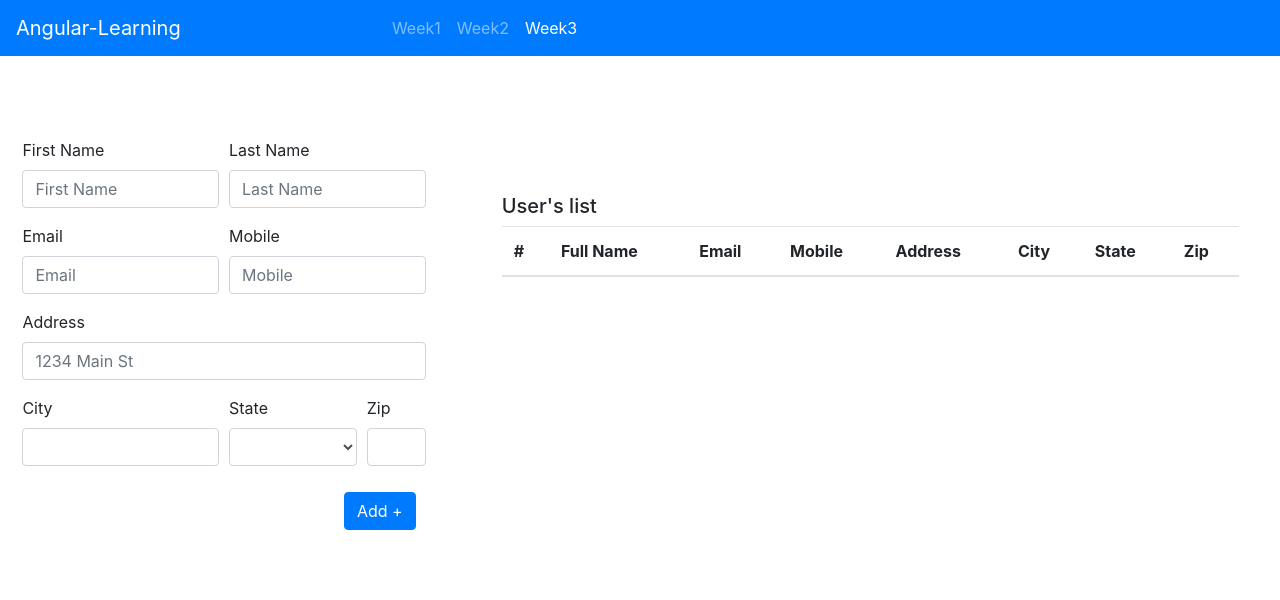
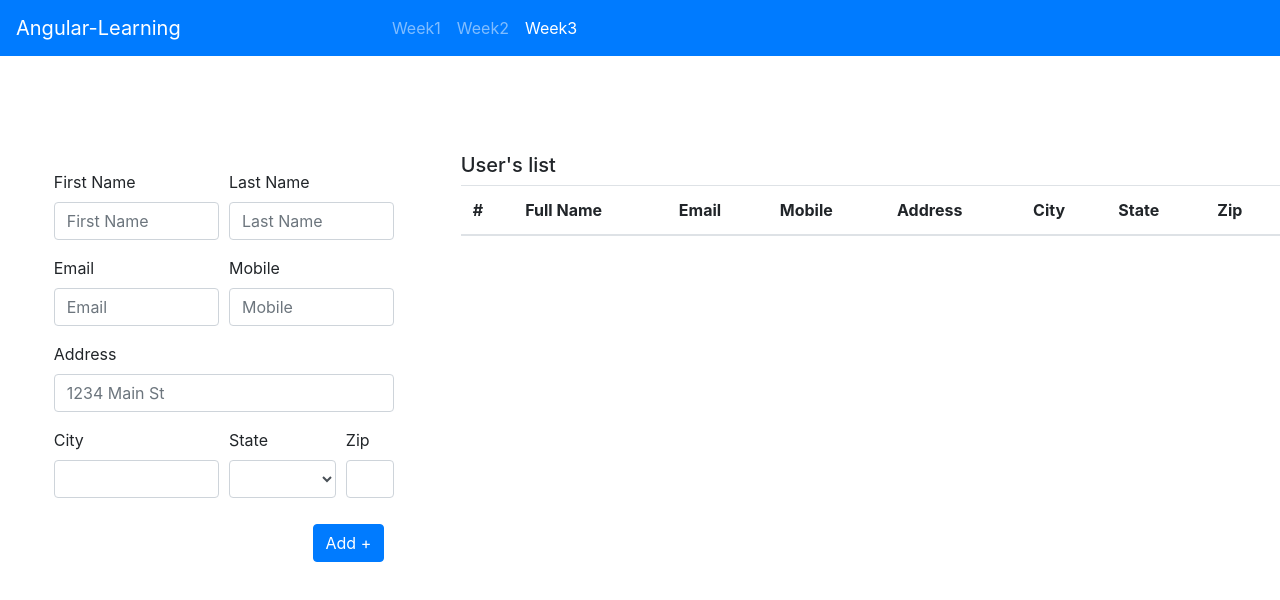
Before and after one commit to amit-sps/Angular, an Angular app: page /week3 in a window 1280 px wide. Shown: the top 600 px of the page. Built offline with nearby package versions, Linux system fonts and the light colour scheme.

Commit message:
style changes

```diff
--- a/src/app/week3/week3.component.css
+++ b/src/app/week3/week3.component.css
@@ -1,13 +1,17 @@
-.week3Container{
-    height: 92.5vh;
+.week3Container {
+    height: auto;
     display: grid;
     grid-template-columns: 35% 1fr;
     gap: 1%;
     margin-top: 15px;
 }
 
-.productForm , .productList{
-/* background-color: antiquewhite; */
-padding: 5%;
-margin-top: 10%;
+.productForm {
+    /* background-color: antiquewhite; */
+    padding: 12%;
+    margin-top: 10%;
 }
+
+.productList {
+    margin-top: 10%;
+}
```
